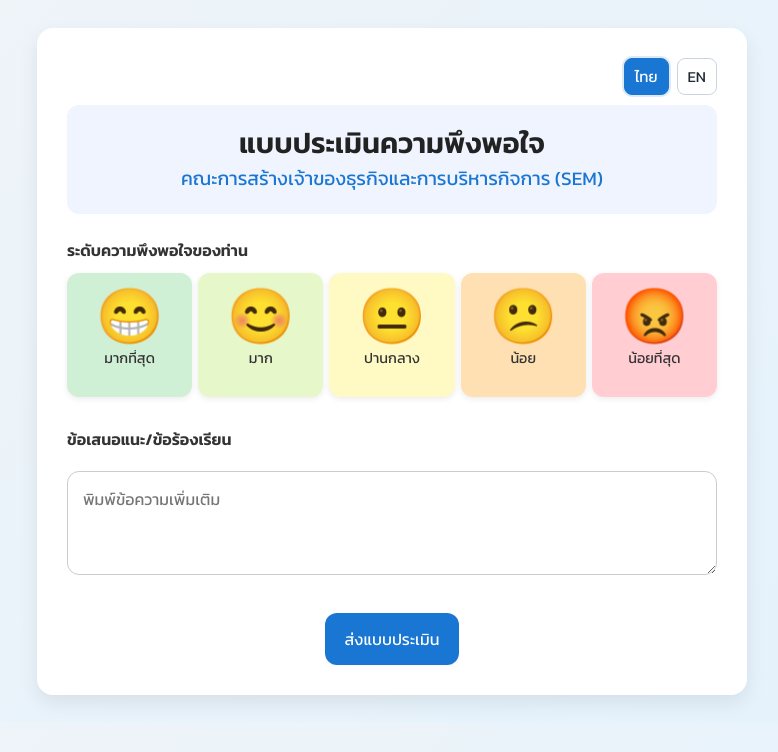
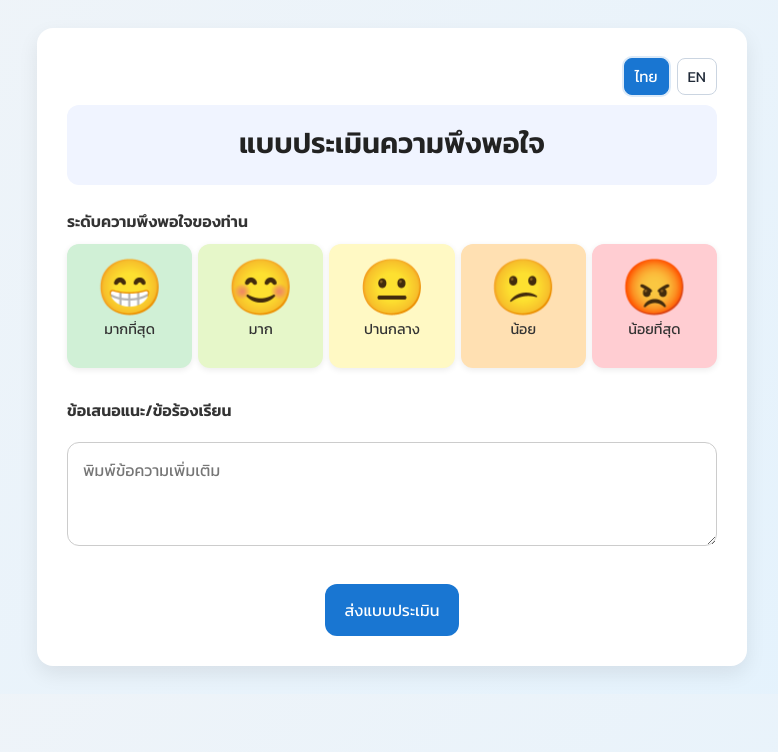
Before and after one commit to nuchbu-stack/survey, a plain HTML site: page index.html in a window 1280 px wide. Shown: the whole page, without its empty margins (248-1026 px from the left). Drawn offline with Linux system fonts and the light colour scheme.

Commit message:
Update index.html

```diff
--- a/index.html
+++ b/index.html
@@ -19,7 +19,7 @@
     <!-- Header (ข้อความจะถูกสลับโดย script.js ผ่าน I18N) -->
     <header class="form-header">
       <h1 id="title-main">แบบประเมินความพึงพอใจ</h1>
-      <h2 id="title-sub">คณะการสร้างเจ้าของธุรกิจและการบริหารกิจการ (SEM)</h2>
+      <h2 id="title-sub"></h2>
       <p></p>
     </header>
 
```
